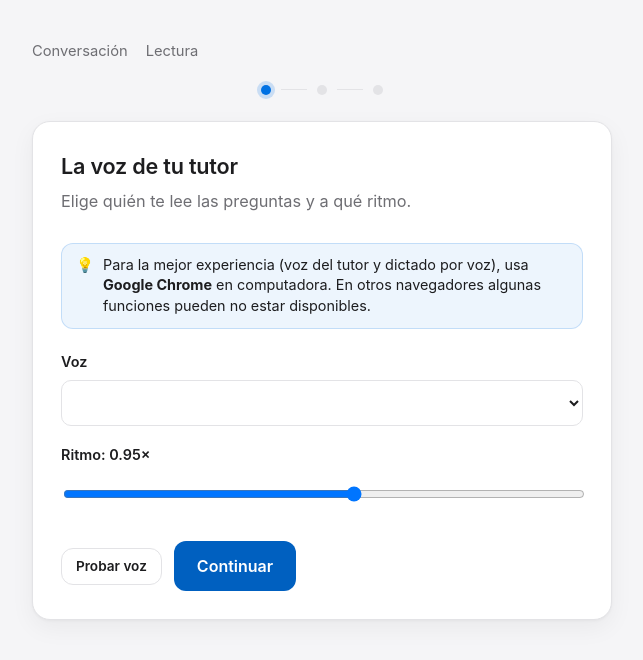
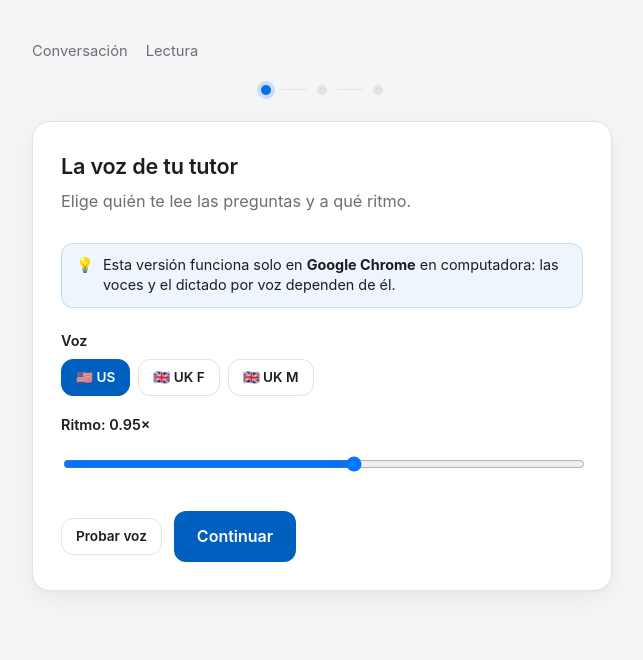
Before and after one commit to ronnymedina/interview-tests, a Python web app: template app/web/templates/index.html in a window 1280 px wide. Shown: the top 660 px of the page, without its empty margins (318-961 px from the left). Run offline with Jinja, Linux system fonts and the light colour scheme; the template is opened without the code that fills it, so the values that code supplies are empty.

Commit message:
feat(web): tres botones de voz y sin menciones al proveedor
El select de voces pasa a tres botones con las unicas tres voces que se
ofrecen. El aviso de Chrome deja de ser recomendacion y pasa a requisito.

Co-Authored-By: Claude Opus 5 <noreply@anthropic.com>

```diff
--- a/app/web/static/app.css
+++ b/app/web/static/app.css
@@ -160,3 +160,8 @@ body.reading main { max-width: 1080px; }
   display: inline-block; margin-left: 8px; padding: 2px 10px; border-radius: 999px;
   background: var(--gold-soft); color: var(--ink); font-size: .8rem; font-weight: 600;
 }
+
+/* Selector de voz: tres botones en vez de un <select>. El activo usa .on, que ya existe. */
+.voice-picker { display: flex; gap: 8px; flex-wrap: wrap; }
+.voice-picker button { background: transparent; border-color: var(--gold-soft); color: var(--ink); }
+.voice-picker button.on { background: var(--gold-deep); border-color: var(--gold-deep); color: #fff; }
--- a/app/web/templates/index.html
+++ b/app/web/templates/index.html
@@ -14,9 +14,9 @@
 <section id="step-voice" class="card step">
   <h2>La voz de tu tutor</h2>
   <p class="lead">Elige quién te lee las preguntas y a qué ritmo.</p>
-  <p class="notice"><span class="ico">💡</span><span>Para la mejor experiencia (voz del tutor y dictado por voz), usa <strong>Google Chrome</strong> en computadora. En otros navegadores algunas funciones pueden no estar disponibles.</span></p>
-  <label for="voice">Voz</label>
-  <select id="voice"></select>
+  <p class="notice"><span class="ico">💡</span><span>Esta versión funciona solo en <strong>Google Chrome</strong> en computadora: las voces y el dictado por voz dependen de él.</span></p>
+  <label>Voz</label>
+  <div id="voice-buttons" class="voice-picker"></div>
   <label for="rate">Ritmo: <span id="rate-value">0.95</span>×</label>
   <input id="rate" type="range" min="0.5" max="1.3" step="0.05" value="0.95" />
   <div class="row">
@@ -70,7 +70,7 @@
 
   <div id="pron-block" class="hidden">
     <h2 style="margin-top:26px">Tu pronunciación, palabra por palabra</h2>
-    <p class="muted">Cada sonido va coloreado por su score de Azure. Toca una palabra para ver el detalle, o 🔊 para escucharla.</p>
+    <p class="muted">Cada sonido va coloreado por su score. Toca una palabra para ver el detalle, o 🔊 para escucharla.</p>
     <div id="pron-words" class="pron-words"></div>
     <div class="pron-legend">
       <span><i class="dot good"></i>Bien</span>
@@ -182,14 +182,30 @@ function speakAsTutor(text) {
 }
 
 // ---- Paso 1: Voz ----
+// Los botones solo ESCRIBEN la preferencia; quién habla y con qué voz lo resuelve Tts.
+function renderVoiceButtons() {
+  const box = $("voice-buttons");
+  box.innerHTML = "";
+  for (const voice of VOICES) {
+    const button = document.createElement("button");
+    button.type = "button";
+    button.className = "small" + (voice.name === Prefs.voiceName() ? " on" : "");
+    button.textContent = voice.label;
+    button.title = voice.name;
+    button.addEventListener("click", () => {
+      Prefs.setVoiceName(voice.name);
+      renderVoiceButtons();
+      Tts.speak("Hi! Let's practice English together.");
+    });
+    box.appendChild(button);
+  }
+}
+
 $("rate").addEventListener("input", () => {
-  const v = Number($("rate").value);
-  $("rate-value").textContent = v.toFixed(2);
-  localStorage.setItem("pilot_rate", String(v));
+  const value = Number($("rate").value);
+  $("rate-value").textContent = value.toFixed(2);
+  Prefs.setRate(value);
 });
-$("voice").addEventListener("change", () =>
-  localStorage.setItem("pilot_voice", $("voice").value)
-);
 $("voice-test").addEventListener("click", () =>
   Tts.speak("Hi! Let's practice English together. Ready when you are.")
 );
@@ -498,6 +514,9 @@ $("restart").addEventListener("click", () => {
 
 // ---- init ----
 Tts.load();
+renderVoiceButtons();
+$("rate").value = Prefs.rate();
+$("rate-value").textContent = Prefs.rate().toFixed(2);
 speechSynthesis.onvoiceschanged = () => Tts.load();
 Oval.init();
 Stepper.go("voice");
```
